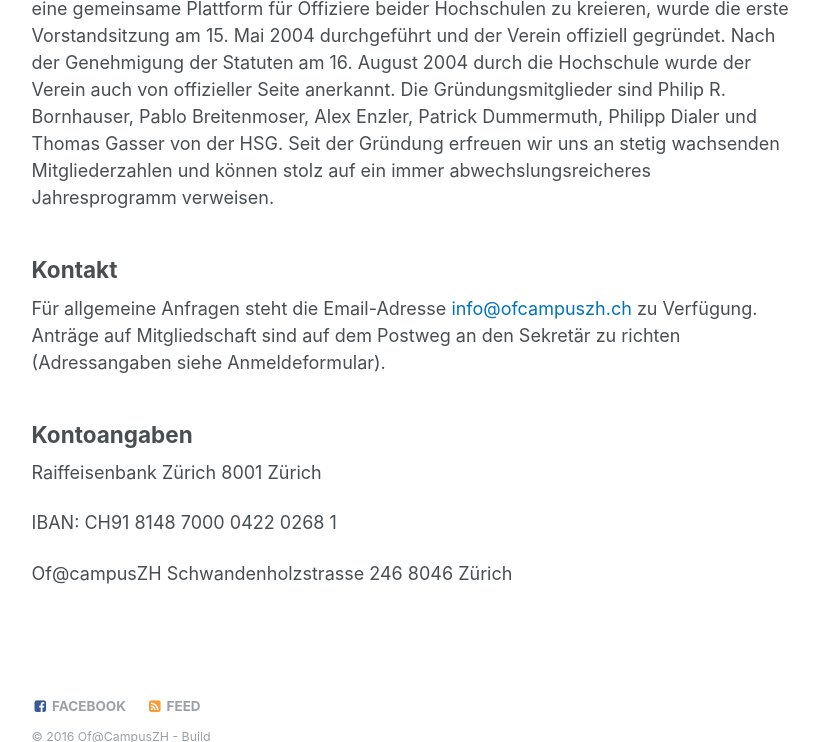
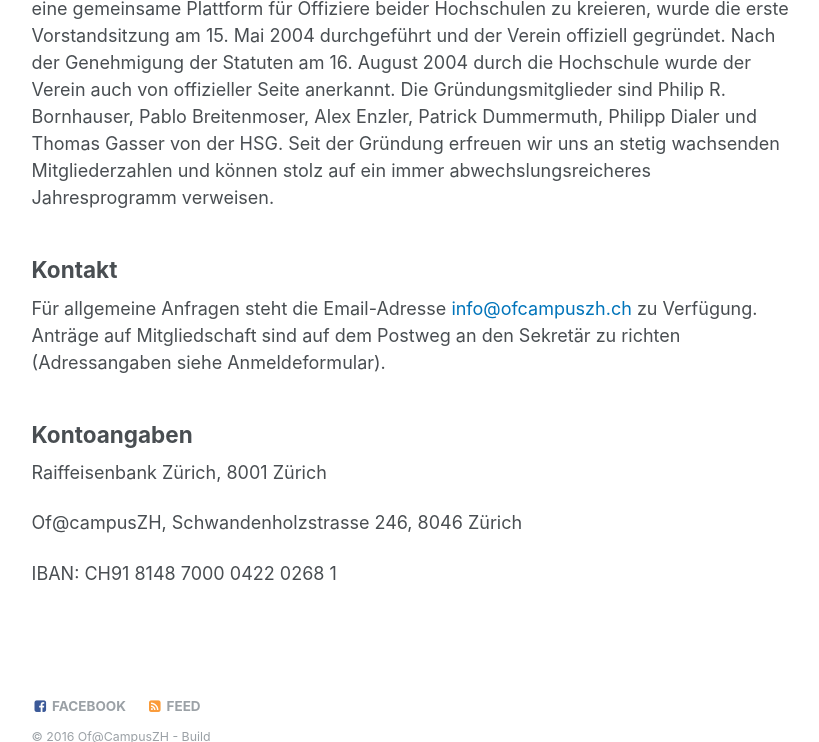
Before and after one commit to raphaelthomas/ofcampuszh.ch, a Jekyll site: the page built from _pages/ueber-uns.md, in a window 1280 px wide and 900 px high, scrolled down 1644 px, cut to the strip 0-742 px from the top of the window. Shown: the whole strip, without its empty margins (250-1069 px from the left). Built offline with Jekyll 4.4.1, drawn with Linux system fonts in a browser that asks for light colours.

Commit message:
extend about us page

```diff
--- a/_pages/ueber-uns.md
+++ b/_pages/ueber-uns.md
@@ -30,11 +30,8 @@ F&uuml;r allgemeine Anfragen steht die Email-Adresse  [info@ofcampuszh.ch](mailt
 
 ## Kontoangaben
 
-Raiffeisenbank Zürich
-8001 Zürich
+Raiffeisenbank Zürich, 8001 Zürich
+
+Of@campusZH, Schwandenholzstrasse 246, 8046 Zürich
 
 IBAN: CH91 8148 7000 0422 0268 1
-
-Of@campusZH
-Schwandenholzstrasse 246
-8046 Zürich
```
